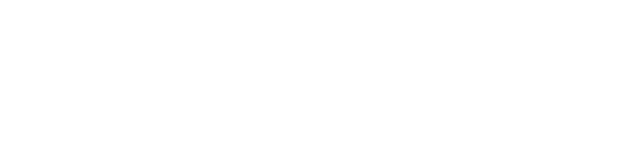
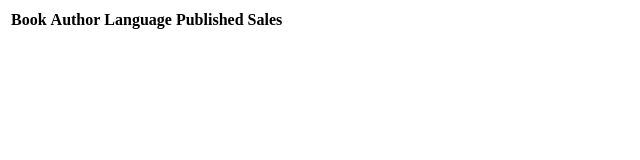
Before and after one commit to marcossouz/reactbook, a plain HTML site: page capitulo03/03.01.html in a window 1280 px wide. Shown: the whole page, without its empty margins (0-640 px from the left). Drawn offline with Linux system fonts and the light colour scheme.

Commit message:
Laço para cabeçalho da tabela
Signed-off-by: Marcos Souza <mrcsz.m@gmail.com>

```diff
--- a/capitulo03/03.01.html
+++ b/capitulo03/03.01.html
@@ -28,6 +28,30 @@
             ["She: A History of Adventure", "H. Rider Haggard", "English", "1887", "100 million"],
         ];
 
+        var Excel = React.createClass({
+            render: function () {
+                return (
+                    React.DOM.table(null,
+                        React.DOM.thead(null,
+                            React.DOM.tr(null,
+                                this.props.headers.map(function (title) {
+                                    return React.DOM.th(null, title);
+                                })
+                            )
+                        )
+                    )
+                )
+            }
+        })
+
+        ReactDOM.render(
+            React.createElement(Excel, {
+                headers: headers,
+                initialData: data,
+            }),
+            document.getElementById("app")
+        )
+
 
 
     </script>
```
